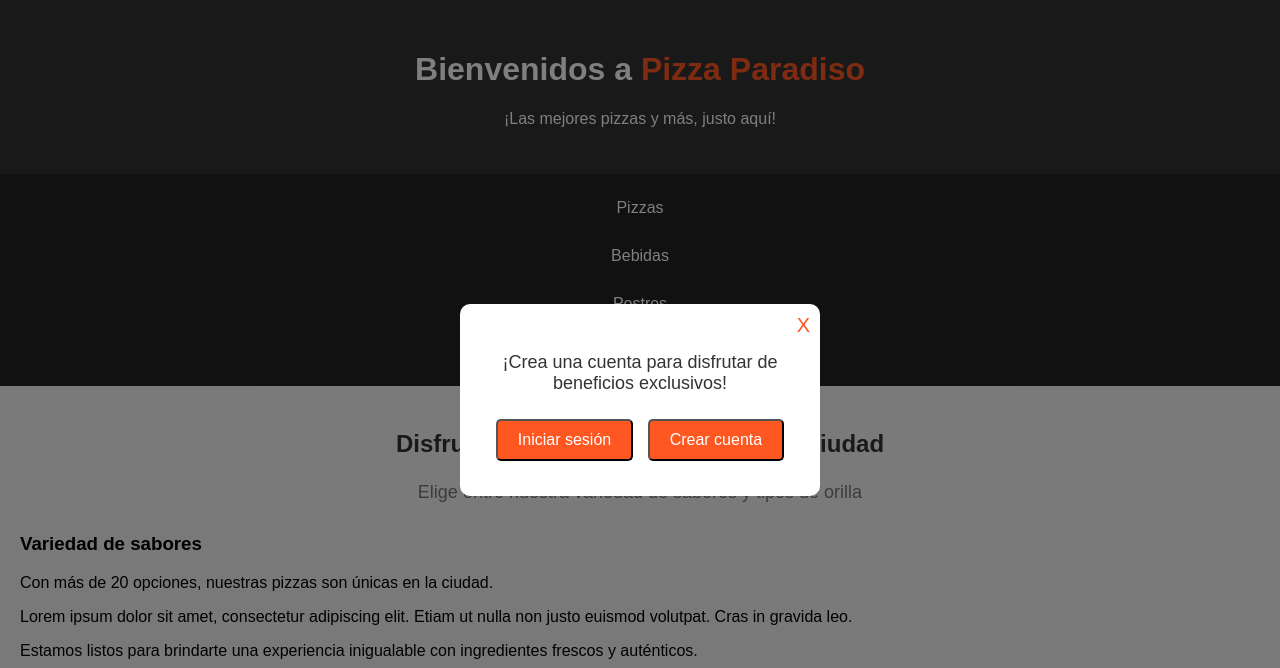
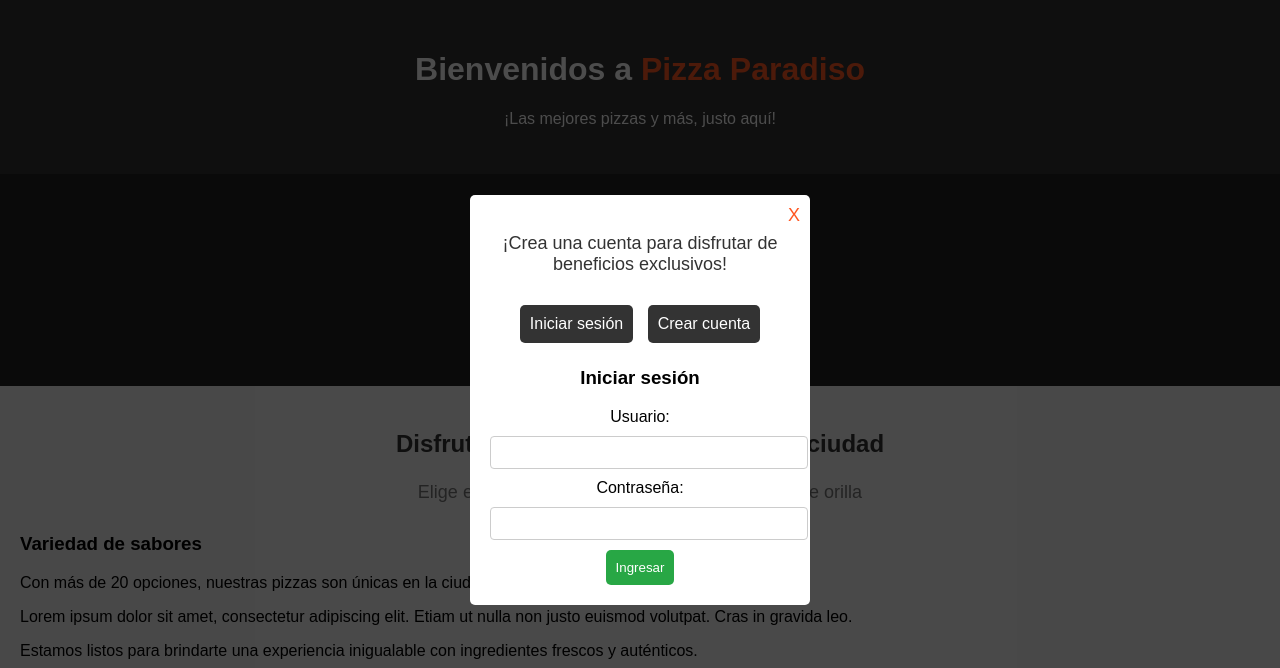
Before and after one commit to GownKydo/Pizzeria, a plain HTML site: page index.html in a window 1280 px wide. Both pictures are taken after a click on the button "Iniciar sesión". Shown: the top 668 px of the page. Drawn offline with Linux system fonts and the light colour scheme.

Commit message:
Intercambio de ventanas para el login

```diff
--- a/index.html
+++ b/index.html
@@ -18,51 +18,23 @@
     <div class="popup-contenido">
         <span class="popup-cerrar" onclick="cerrarPopup()">X</span>
         <p class="popup-texto">¡Crea una cuenta para disfrutar de beneficios exclusivos!</p>
-        <button class="popup-btn">Iniciar sesión</button>
+
+        <!-- Menú de inicio de sesión -->
+        <button class="popup-btn" onclick="mostrarLogin()">Iniciar sesión</button>
         <button id="abrirFormulario" class="popup-btn">Crear cuenta</button>
+
+        <div id="loginForm" class="login-form" style="display:none;">
+            <h3>Iniciar sesión</h3>
+            <form id="formLogin" onsubmit="return loginSubmit(event)">
+                <label for="usuario">Usuario:</label>
+                <input type="text" id="usuario" name="usuario" required>
+                <label for="contrasena">Contraseña:</label>
+                <input type="password" id="contrasena" name="contrasena" required>
+                <button type="submit">Ingresar</button>
+            </form>
+        </div>
     </div>
 </div>
-
-<!-- Segunda ventana modal -->
-<div id="modal2" class="popup" style="display: none;">
-    <div class="popup-contenido">
-        <p class="popup-texto">Regístrate</p>
-
-        <form>
-            <form>
-                <label for="email">Nombre completo:</label>
-                <input type="nombre" id="nombre" name="nombre" required>
-                <input type="text" id="email" name="email" pattern="^[a-zA-Z0-9._%+-]+@[a-zA-Z.-]+/.[a-zA-Z]{2,}$" required>
-            </form>
-
-            <form>
-                <label for="telefono">Teléfono (10 dígitos):</label>
-                <input type="text" id="telefono" name="telefono" pattern="[0-9]{10}" required>
-            </form>
-
-            <form>
-                <label for="email">Correo electronico:</label>
-                <input type="text" id="email" name="email" pattern="^[a-zA-Z0-9._%+-]+@[a-zA-Z.-]+/.[a-zA-Z]{2,}$" required>
-            </form>
-
-            <input type="submit" value="Enviar" style="border: 2px solid green; padding: 5px 10px; cursor: pointer; margin-top: 15px;">
-            <button type="button" onclick="cerrarX('modal2')" style="border: 2px solid red; padding: 5px 10px; cursor: pointer; margin-top: 15px;">Cerrar</button>
-
-            <style>
-            input:invalid {
-                border: 2px solid red;
-            }
-
-            input:valid {
-                border: 2px solid green;
-            }
-            </style>
-
-
-        </form>
-    </div>
-</div>
-
 
     <nav>
         <ul>
--- a/static/css/index.css
+++ b/static/css/index.css
@@ -201,6 +201,76 @@ main {
     background-color: #e64a19; /* Un color ligeramente más oscuro al pasar el mouse */
 }
 
+/* Estilos para el popup */
+.popup {
+    display: none;
+    position: fixed;
+    top: 0;
+    left: 0;
+    width: 100%;
+    height: 100%;
+    background-color: rgba(0, 0, 0, 0.7);
+    justify-content: center;
+    align-items: center;
+}
+
+.popup.activo {
+    display: flex;
+}
+
+.popup-contenido {
+    background-color: white;
+    padding: 20px;
+    border-radius: 5px;
+    text-align: center;
+    width: 300px;
+}
+
+.popup-cerrar {
+    position: absolute;
+    top: 10px;
+    right: 10px;
+    font-size: 18px;
+    cursor: pointer;
+}
+
+.popup-btn {
+    margin-top: 10px;
+    padding: 10px;
+    background-color: #333;
+    color: white;
+    border: none;
+    border-radius: 5px;
+    cursor: pointer;
+}
+
+.popup-btn:hover {
+    background-color: #555;
+}
+
+/* Estilos para el formulario de login */
+.login-form input {
+    margin: 10px 0;
+    padding: 8px;
+    width: 100%;
+    border: 1px solid #ccc;
+    border-radius: 4px;
+}
+
+.login-form button {
+    padding: 10px;
+    background-color: #28a745;
+    color: white;
+    border: none;
+    border-radius: 5px;
+    cursor: pointer;
+}
+
+.login-form button:hover {
+    background-color: #218838;
+}
+
+
 /* Estilos del footer compacto */
 footer {
     background-color: #333;
--- a/static/js/index.js
+++ b/static/js/index.js
@@ -1,25 +1,26 @@
-// Muestra el popup automáticamente al cargar la página
-document.addEventListener('DOMContentLoaded', function() {
-    // Muestra el popup inmediatamente después de que la página se haya cargado
-    document.getElementById('popup').classList.add('activo');
-});
+// Mostrar el formulario de login
+function mostrarLogin() {
+    const loginForm = document.getElementById('loginForm');
+    loginForm.style.display = 'block';
+}
 
-// Función para cerrar el popup
+// Cerrar el popup
 function cerrarPopup() {
     document.getElementById('popup').classList.remove('activo');
 }
 
-//Cerrar segunda ventana
-function cerrarX() {
-    document.getElementById('popup').classList.remove('activo');
+// Mostrar alerta al enviar el formulario de login
+function loginSubmit(event) {
+    event.preventDefault(); // Evita que el formulario se envíe de manera tradicional
+
+    // Lógica para manejar el login (puedes agregar validaciones aquí si lo necesitas)
+    alert('¡Datos enviados correctamente!');
+
+    // Cerrar el popup después de enviar
+    cerrarPopup();
 }
 
-
-document.getElementById('abrirFormulario').addEventListener('click', function() {
-    document.getElementById('modal2').style.display = 'flex';
-});
-
-// Función para cerrar ventanas modales
-function cerrarX(id) {
-    document.getElementById(id).style.display = 'none';
-}
+// Si se requiere abrir el popup al cargar la página
+window.onload = function() {
+    document.getElementById('popup').classList.add('activo');
+};
```
